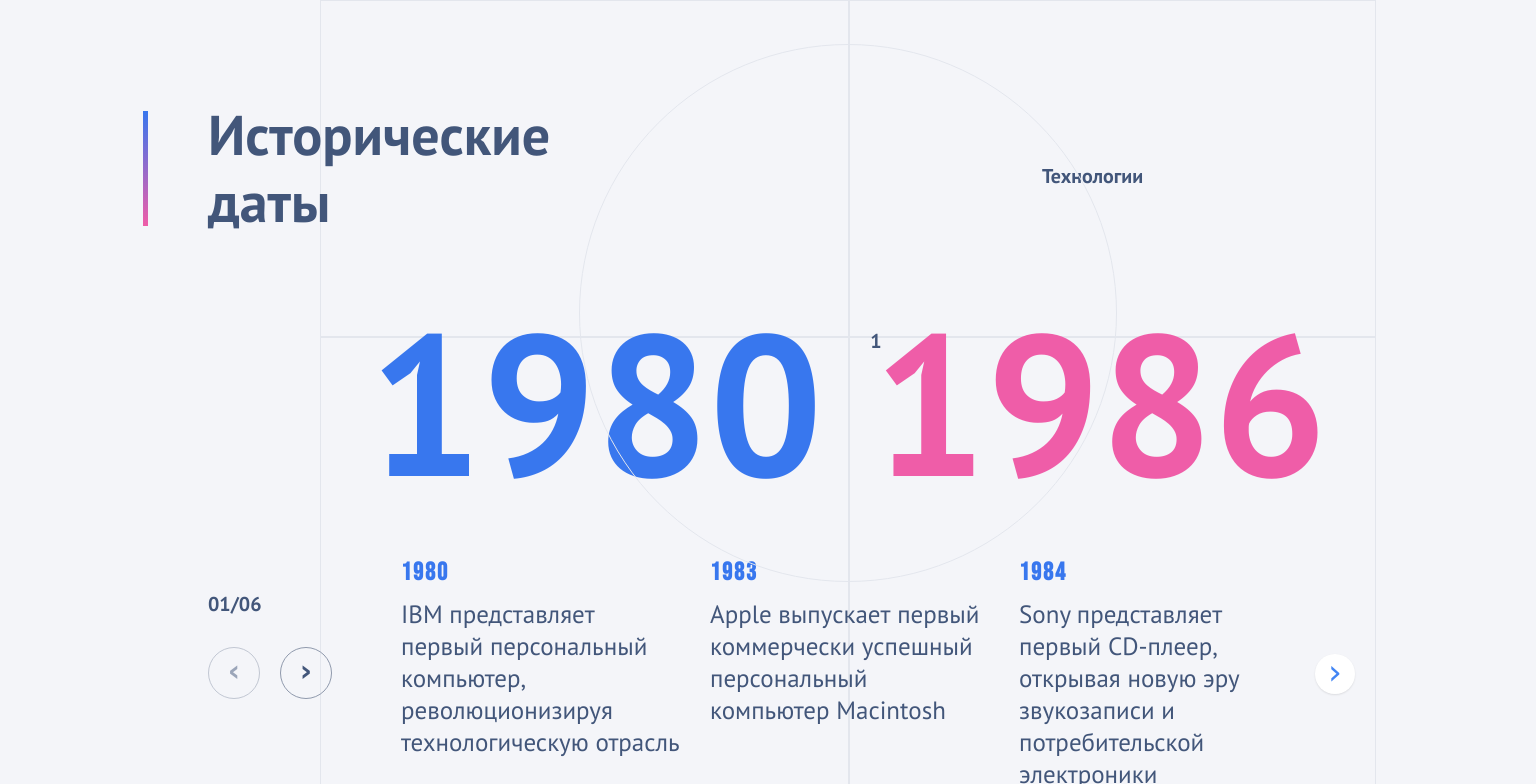
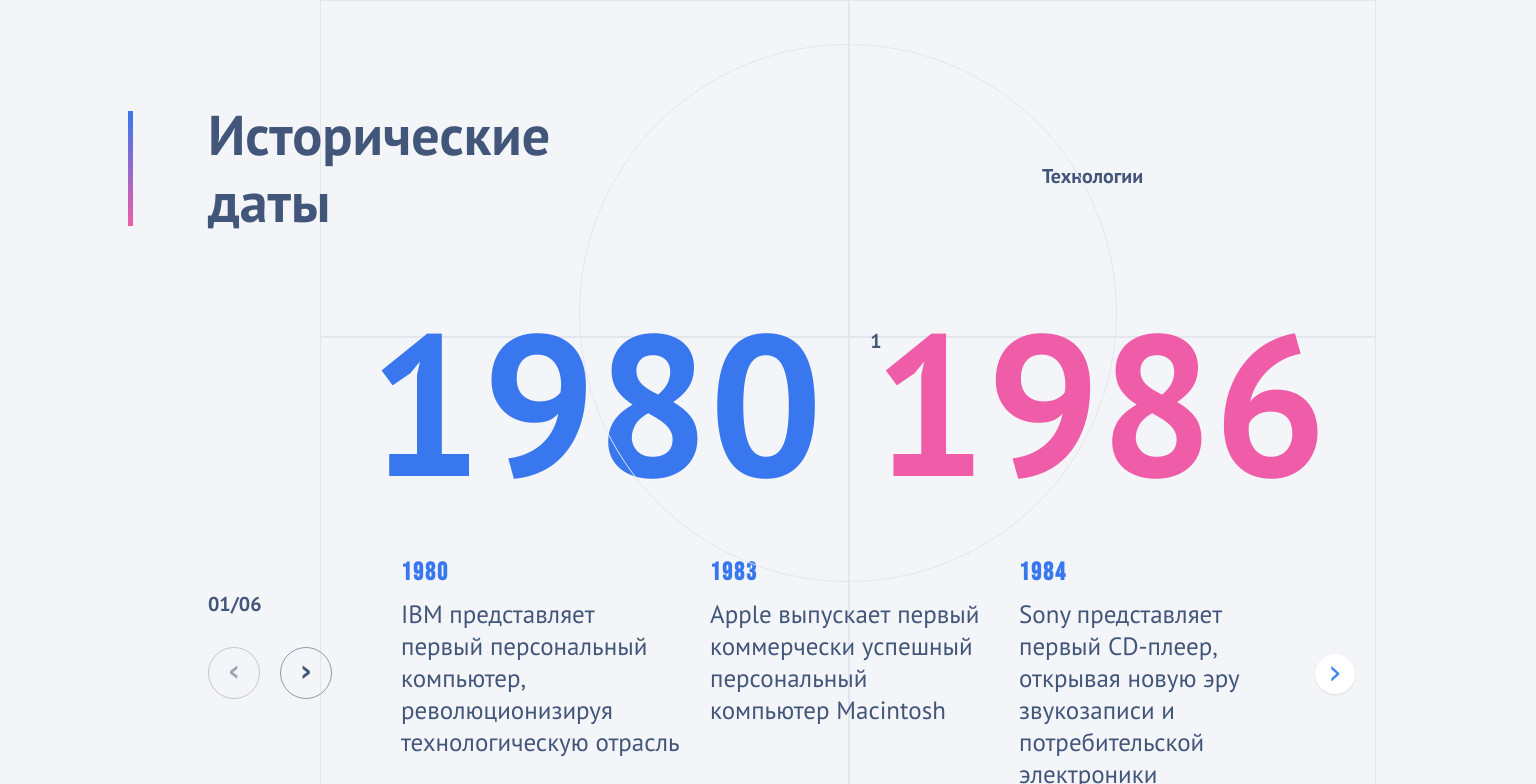
Before and after one commit to LoshakovDanil/history-date, a React (Create React App) app: page / in a window 1536 px wide. Shown: the top 784 px of the page. Built offline with nearby package versions, Linux system fonts and the light colour scheme.

Commit message:
fix style

```diff
--- a/src/components/History/CircleContainer/CircleLayout/CircleLayout.module.css
+++ b/src/components/History/CircleContainer/CircleLayout/CircleLayout.module.css
@@ -58,7 +58,7 @@
     content: "";
     position: absolute;
     top: 10px;
-    left: 15px;
+    left: 0px;
     width: 5px;
     height: 115px;
     background: linear-gradient(to bottom, #3877EE 0%, #EF5DA8 100%);
```
